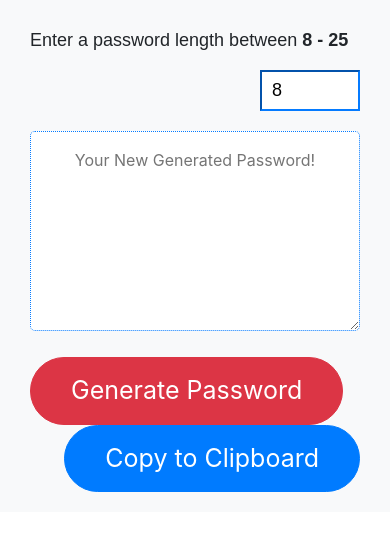
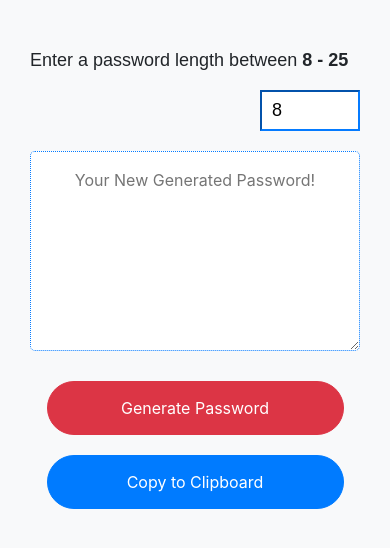
Before and after one commit to Ruffmantom/passwordGenerator, a plain HTML site: page passwordIndex.html in a window 390 px wide. Shown: the part 310-858 px from the top of the page. Drawn offline with nearby package versions, Linux system fonts and the light colour scheme; a web font is replaced by a local one.

Commit message:
added styles for mobile

```diff
--- a/assets/styles/passwordStyle.css
+++ b/assets/styles/passwordStyle.css
@@ -75,9 +75,38 @@
 }
 .inImputDivCol{
     padding: 0 !important;
-    margin:auto 0
+    margin:auto 0;
 }
 .btn{
     padding: 14px 40px !important;
     font-size: 25px;
 }
+.btnTwo{
+    float: right;
+}
+/* moble styles */
+
+@media only screen and (max-width:775px){
+    .btnTwo{
+        float: none;
+
+    }
+    .fullWidth{
+        display: flex;
+        flex-direction: column;
+    }
+    .btn{
+        width: 90%;
+        margin: 10px auto;
+
+    }
+
+}
+
+@media only screen and (max-width: 390px){
+
+    .btn{
+      font-size: 16px;
+    }
+
+}
--- a/passwordIndex.html
+++ b/passwordIndex.html
@@ -74,8 +74,8 @@
 
                     <button id="submitBtn" type="submit" class="btn btn-danger rounded-pill">Generate Password</button>
 
-                    <button class="btn btn-primary rounded-pill float-right" type="submit"
-                        onclick="copyToClipboard()">Copy to Clipboard</button>
+                    <button class="btnTwo btn btn-primary rounded-pill" type="submit" onclick="copyToClipboard()">Copy
+                        to Clipboard</button>
                 </div>
             </div>
         </div>
```
